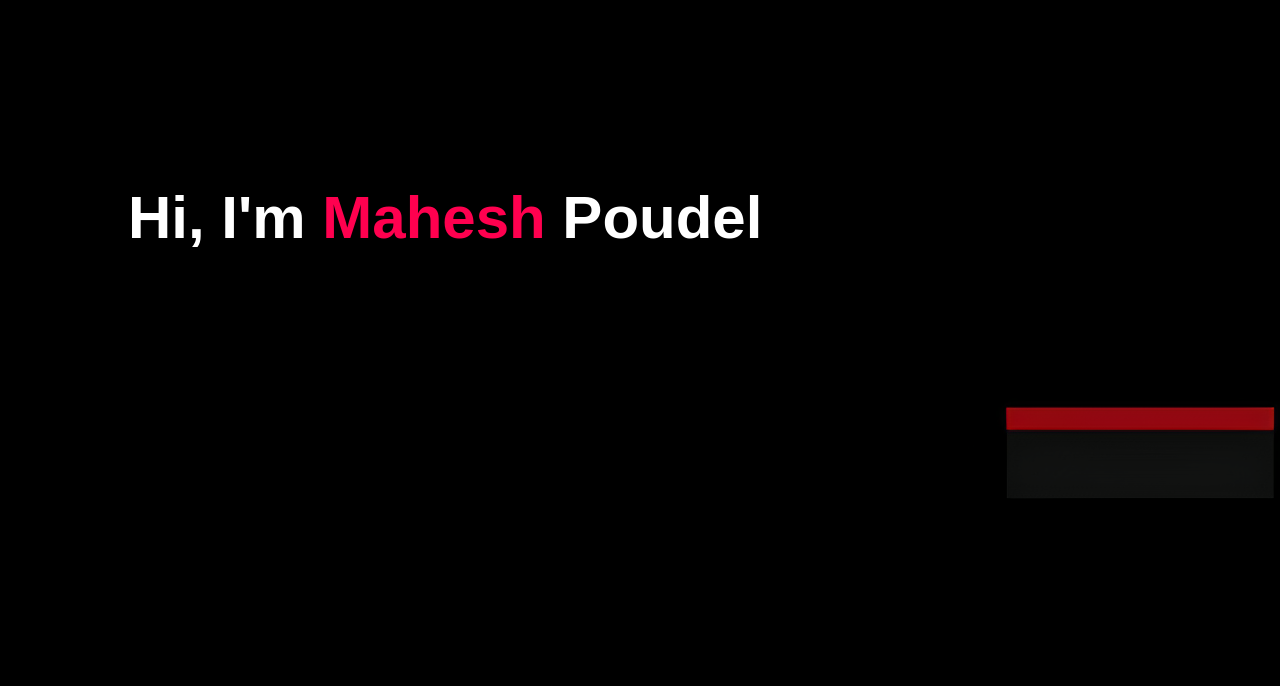
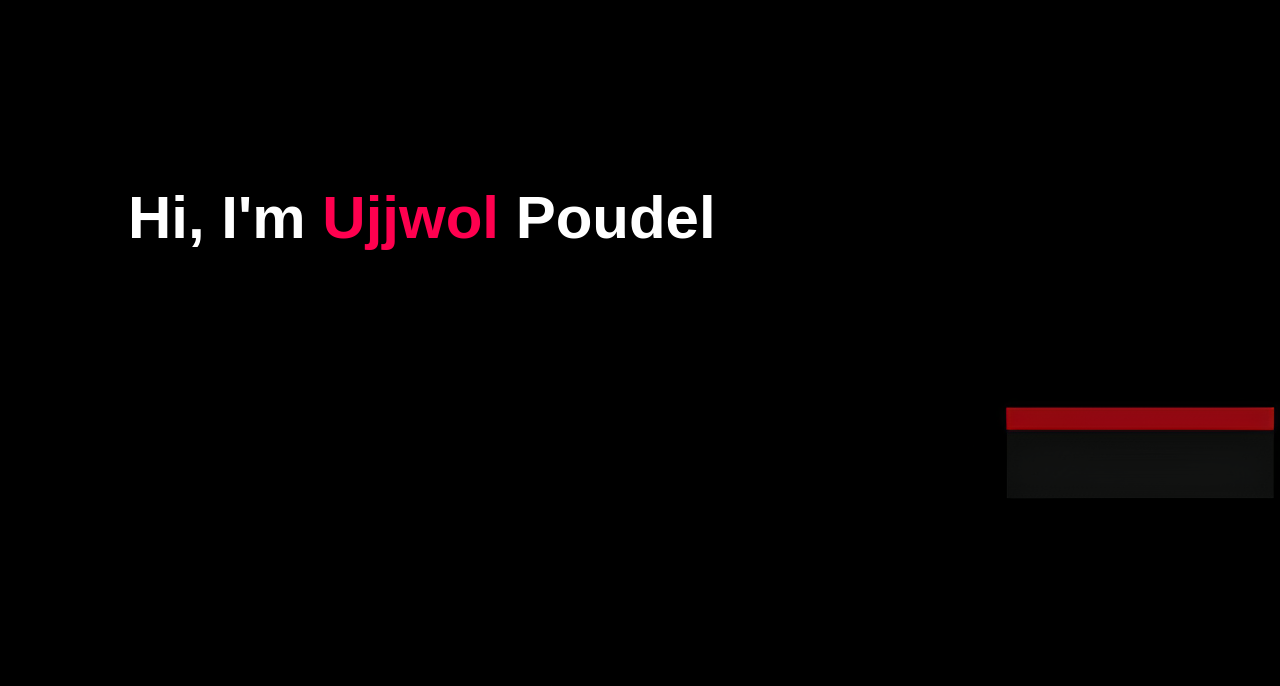
Before and after one commit to ujjwol112/mywebsite, a plain HTML site: page index.html in a window 1280 px wide. Shown: the part 114-800 px from the top of the page. Drawn offline with Linux system fonts and the light colour scheme; a script that the page names is missing.

Commit message:
Update index.html

```diff
--- a/index.html
+++ b/index.html
@@ -28,7 +28,7 @@
             </nav>
             <div class="header-text">
                 <!-- <p>Data Science Enthusiast</p> -->
-                <h1>Hi, I'm <span>Mahesh</span> Poudel</h1>
+                <h1>Hi, I'm <span>Ujjwol</span> Poudel</h1>
             </div>
         </div>
     </div>
```
